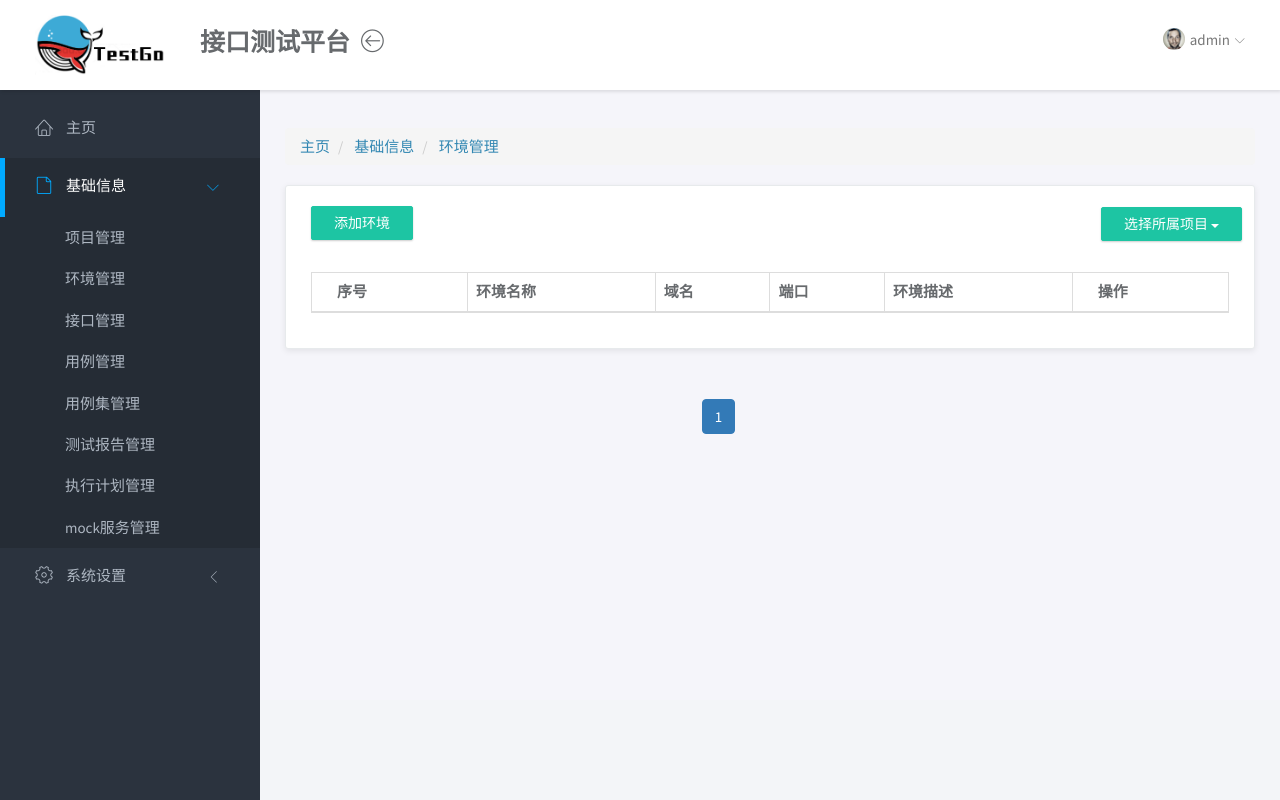
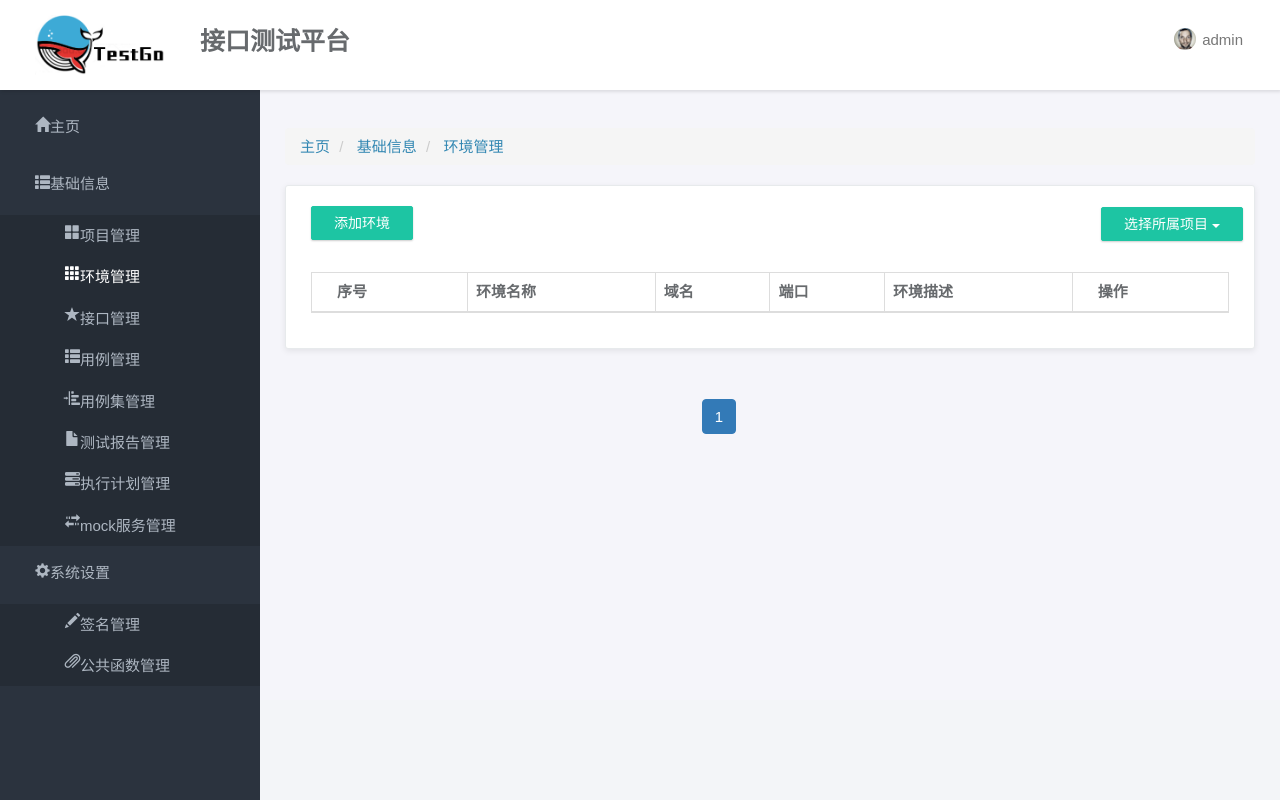
Before and after one commit to DeloWu/testGo, a Django app: page /autoTest/env_index/ in a window 1280 px wide; the page is wider, and only the part inside the window is pictured. Run offline with Django 3.2, Linux system fonts and the light colour scheme; data that the repository does not hold is empty; parts of the project's set-up code (start-up, migrations or seed data) failed here and were passed over; some libraries are stand-ins or nearby versions.

Commit message:
优化前端左侧导航栏

```diff
--- a/autoTest/templates/autoTest/base.html
+++ b/autoTest/templates/autoTest/base.html
@@ -8,12 +8,12 @@
 	<!-- VENDOR CSS -->
 
     <link href="https://cdn.staticfile.org/twitter-bootstrap/3.3.7/css/bootstrap.min.css" rel="stylesheet">
-    <link rel="stylesheet" href="/static/vendor/font-awesome/css/font-awesome.min.css">
-    <link rel="stylesheet" href="/static/vendor/linearicons/style.css">
+    <!-- <link rel="stylesheet" href="/static/vendor/font-awesome/css/font-awesome.min.css"> -->
+    <!-- <link rel="stylesheet" href="/static/vendor/linearicons/style.css"> -->
     <!-- MAIN CSS -->
     <link rel="stylesheet" href="/static/css/main.css">
     <!-- GOOGLE FONTS -->
-    <link href="https://fonts.googleapis.com/css?family=Source+Sans+Pro:300,400,600,700" rel="stylesheet">
+    <!-- <link href="https://fonts.googleapis.com/css?family=Source+Sans+Pro:300,400,600,700" rel="stylesheet"> -->
     <!-- ICONS -->
     <link rel="icon" type="image/png" href="/static/img/yjsLogo.jpg">
 	<title>{% block title %} {% endblock %}</title>
@@ -57,30 +57,34 @@
         <div class="sidebar-scroll">
             <nav>
                 <ul class="nav">
-                    <li><a href="/index/" class=""><i class="lnr lnr-home"></i> <span>主页</span></a></li>
                     <li>
-                        <a href="#baseinfo" data-toggle="collapse" class="active" aria-expanded="false"><i class="lnr lnr-file-empty"></i>
-                            <span>基础信息</span> <i class="icon-submenu lnr lnr-chevron-left"></i></a>
-                        <div id="baseinfo" class="collapse in" aria-expanded="true">
+                        <a href="/index/"><span class="glyphicon glyphicon-home" aria-hidden="true"></span><span>主页</span></a>
+                    </li>
+                    <li>
+                        <a href="#baseinfo" data-toggle="collapse" class="collapsed">
+                            <span class="glyphicon glyphicon-th-list" aria-hidden="true"></span><span>基础信息</span>
+                            <i class="icon-submenu lnr lnr-chevron-left"></i></a>
+                        <div id="baseinfo" class="collapse in" aria-expanded="true" style="">
                             <ul class="nav">
-                                <li><a href="{% url 'autoTest:pro_index' %}" class="">项目管理</a></li>
-                                <li><a href="{% url 'autoTest:env_index' %}" class="">环境管理</a></li>
-                                <li><a href="{% url 'autoTest:api_index' %}" class="">接口管理</a></li>
-                                <li><a href="{% url 'autoTest:testStep_index' %}" class="">用例管理</a></li>
-                                <li><a href="{% url 'autoTest:testCases_index' %}" class="">用例集管理</a></li>
-                                <li><a href="{% url 'autoTest:report_index' %}" class="">测试报告管理</a></li>
-                                <li><a href="{% url 'autoTest:plan_index' %}" class="">执行计划管理</a></li>
-                                <li><a href="{% url 'autoTest:mockServer_index' %}" class="">mock服务管理</a></li>
+                                <li><a href="{% url 'autoTest:pro_index' %}" class=""><span class="glyphicon glyphicon-th-large" aria-hidden="true"></span>项目管理</a></li>
+                                <li><a href="{% url 'autoTest:env_index' %}" class=""><span class="glyphicon glyphicon-th" aria-hidden="true"></span>环境管理</a></li>
+                                <li><a href="{% url 'autoTest:api_index' %}" class=""><span class="glyphicon glyphicon-star" aria-hidden="true"></span>接口管理</a></li>
+                                <li><a href="{% url 'autoTest:testStep_index' %}" class=""><span class="glyphicon glyphicon-th-list" aria-hidden="true"></span>用例管理</a></li>
+                                <li><a href="{% url 'autoTest:testCases_index' %}" class=""><span class="glyphicon glyphicon-indent-left" aria-hidden="true"></span>用例集管理</a></li>
+                                <li><a href="{% url 'autoTest:report_index' %}" class=""><span class="glyphicon glyphicon-file" aria-hidden="true"></span>测试报告管理</a></li>
+                                <li><a href="{% url 'autoTest:plan_index' %}" class=""><span class="glyphicon glyphicon-tasks" aria-hidden="true"></span>执行计划管理</a></li>
+                                <li><a href="{% url 'autoTest:mockServer_index' %}" class=""><span class="glyphicon glyphicon-transfer" aria-hidden="true"></span>mock服务管理</a></li>
                             </ul>
                         </div>
                     </li>
                     <li>
-                        <a href="#system" data-toggle="collapse" class="collapsed" aria-expanded="false"><i class="lnr lnr-cog"></i> <span>系统设置</span>
+                        <a href="#system" data-toggle="collapse" class="collapsed">
+                            <span class="glyphicon glyphicon-cog" aria-hidden="true"></span><span>系统设置</span>
                             <i class="icon-submenu lnr lnr-chevron-left"></i></a>
-                        <div id="system" class="collapse " >
+                        <div id="system" class="collapse in" aria-expanded="true" style="">
                             <ul class="nav">
-                                <li><a href="{% url 'autoTest:encry_index' %}" class="">签名管理</a></li>
-                                <li><a href="#" class="">公共函数管理</a></li>
+                                <li><a href="{% url 'autoTest:encry_index' %}" class=""><span class="glyphicon glyphicon-pencil" aria-hidden="true"></span>签名管理</a></li>
+                                <li><a href="#" class=""><span class="glyphicon glyphicon-paperclip" aria-hidden="true"></span>公共函数管理</a></li>
 
                             </ul>
                         </div>
@@ -89,10 +93,9 @@
                 </ul>
             </nav>
         </div>
-       <!--  <div>
-           <button type="button" class="btn-toggle-fullwidth"><i class="lnr lnr-arrow-left-circle"></i></button>
-        </div> -->
+
     </div>
+
     <!-- END LEFT SIDEBAR -->
     <!-- MAIN -->
     <div class="main">
--- a/autoTest/templates/autoTest/env_index.html
+++ b/autoTest/templates/autoTest/env_index.html
@@ -1,5 +1,49 @@
 {% extends 'autoTest/base.html' %}
 {% block title %} 环境管理 {% endblock %}
+{% block sidebar-nav %}
+<div id="sidebar-nav" class="sidebar">
+        <div class="sidebar-scroll">
+            <nav>
+                <ul class="nav">
+                    <li>
+                        <a href="/index/"><i class="图标"></i> <span>主页</span></a>
+                    </li>
+                    <li>
+                        <a href="#baseinfo" data-toggle="collapse" class="collapsed">
+                            <i class="图标"></i><span>基础信息</span>
+                            <i class="icon-submenu lnr lnr-chevron-left"></i></a>
+                        <div id="baseinfo" class="collapse">
+                            <ul class="nav">
+                                <li><a href="{% url 'autoTest:pro_index' %}" class="">项目管理</a></li>
+                                <li><a href="{% url 'autoTest:env_index' %}" class="">环境管理</a></li>
+                                <li><a href="{% url 'autoTest:api_index' %}" class="">接口管理</a></li>
+                                <li><a href="{% url 'autoTest:testStep_index' %}" class="">用例管理</a></li>
+                                <li><a href="{% url 'autoTest:testCases_index' %}" class="">用例集管理</a></li>
+                                <li><a href="{% url 'autoTest:report_index' %}" class="">测试报告管理</a></li>
+                                <li><a href="{% url 'autoTest:plan_index' %}" class="">执行计划管理</a></li>
+                                <li><a href="{% url 'autoTest:mockServer_index' %}" class="">mock服务管理</a></li>
+                            </ul>
+                        </div>
+                    </li>
+                    <li>
+                        <a href="#system" data-toggle="collapse" class="collapsed">
+                            <i class="图标"></i> <span>系统设置</span>
+                            <i class="icon-submenu lnr lnr-chevron-left"></i></a>
+                        <div id="system" class="collapse">
+                            <ul class="nav">
+                                <li><a href="{% url 'autoTest:encry_index' %}" class="">签名管理</a></li>
+                                <li><a href="#" class="">公共函数管理</a></li>
+
+                            </ul>
+                        </div>
+                    </li>
+
+                </ul>
+            </nav>
+        </div>
+
+    </div>
+{% endblock %}
 {% block crumbs %}
     <div class="row">
         <div class="col-md-12">
@@ -105,3 +149,10 @@
     </div>
  </div>
 {% endblock %}
+{% block javascript %}
+<script type="text/javascript">
+    $(document).ready(function () {
+        $("#baseinfo > ul > li:eq(1) > a").attr("class","active");
+    });
+</script>
+{% endblock %}
--- a/autoTest/templates/autoTest/index.html
+++ b/autoTest/templates/autoTest/index.html
@@ -8,5 +8,9 @@
     </div>
 {% endblock %}
 {% block javascript %}
-
+<script type="text/javascript">
+	$(document).ready(function () {
+		$("#sidebar-nav > div:eq(0) > div > nav > ul > li:eq(0) >a").attr("class","active");
+	});
+</script>
 {% endblock %}
--- a/autoTest/templates/autoTest/mockServer_index.html
+++ b/autoTest/templates/autoTest/mockServer_index.html
@@ -155,6 +155,9 @@
     <script src="/static/bootstrap-switch-3.3.4/dist/js/bootstrap-switch.min.js"></script>
     <script type="text/javascript">
         $(document).ready(function () {
+            $(document).ready(function () {
+                $("#baseinfo > ul > li:eq(7) > a").attr("class","active");
+            });
             $('[name^="switch-"]').each(function(){
                 $(this).bootstrapSwitch({
                 onColor:"info",
--- a/autoTest/templates/autoTest/plan_index.html
+++ b/autoTest/templates/autoTest/plan_index.html
@@ -98,8 +98,10 @@
 {% endblock %}
 {% block javascript %}
     <script type="text/javascript">
-
         $(document).ready(function () {
+            $(document).ready(function () {
+                $("#baseinfo > ul > li:eq(6) > a").attr("class","active");
+            });
             $("td[name='crontab_id']").each(function(index,element){
                 var id = element.textContent;
                 element.textContent = {{crontabschedule_list|safe}}[id];
--- a/autoTest/templates/autoTest/testCases_index.html
+++ b/autoTest/templates/autoTest/testCases_index.html
@@ -156,6 +156,9 @@
 
 {% block javascript %}
 <script type="text/javascript">
+    $(document).ready(function () {
+        $("#baseinfo > ul > li:eq(4) > a").attr("class","active");
+    });
     function runTestCases(obj){
             var testCases_id = obj.getAttribute("name");
             $.ajax({
--- a/autoTest/templates/autoTest/testStep_index.html
+++ b/autoTest/templates/autoTest/testStep_index.html
@@ -5,7 +5,6 @@
         table { table-layout:fixed;word-break:break-all; }
     </style>
 {% endblock %}
-
 {% block crumbs %}
     <div class="row">
         <div class="col-md-12">
@@ -163,7 +162,11 @@
 </div>
 {% endblock %}
 {% block javascript %}
+
     <script type="text/javascript">
+        $(document).ready(function () {
+            $("#baseinfo > ul > li:eq(3) > a").attr("class","active");
+        });
         function runTestStep(obj){
             var testStep_id = obj.getAttribute("name");
             $.ajax({
--- a/autoTest/views.py
+++ b/autoTest/views.py
@@ -34,7 +34,7 @@ def login_check(func):
     return wrapper
 '''
 
-@cache_page(60 * 5)
+# @cache_page(60 * 5)
 def index(request):
     return render(request, 'autoTest/index.html', context={})
 
```
Also changed, not shown: autoTest/templates/autoTest/api_index.html (+7 -0 lines), autoTest/templates/autoTest/encry_index.html (+7 -0 lines), autoTest/templates/autoTest/pro_index.html (+7 -0 lines), autoTest/templates/autoTest/public_function_index.html (added, +30 -0 lines), autoTest/templates/autoTest/report_index.html (+7 -0 lines), testGo/settings.py (+13 -13 lines).
